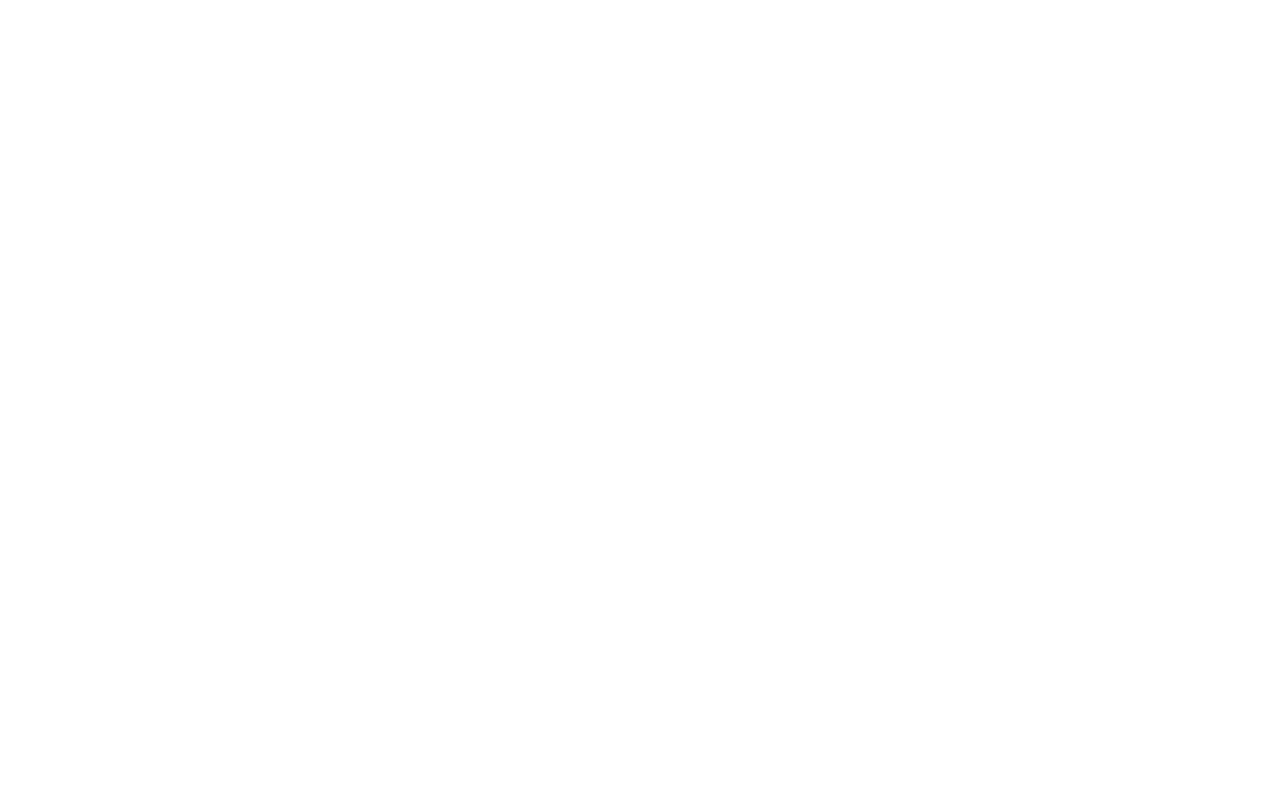
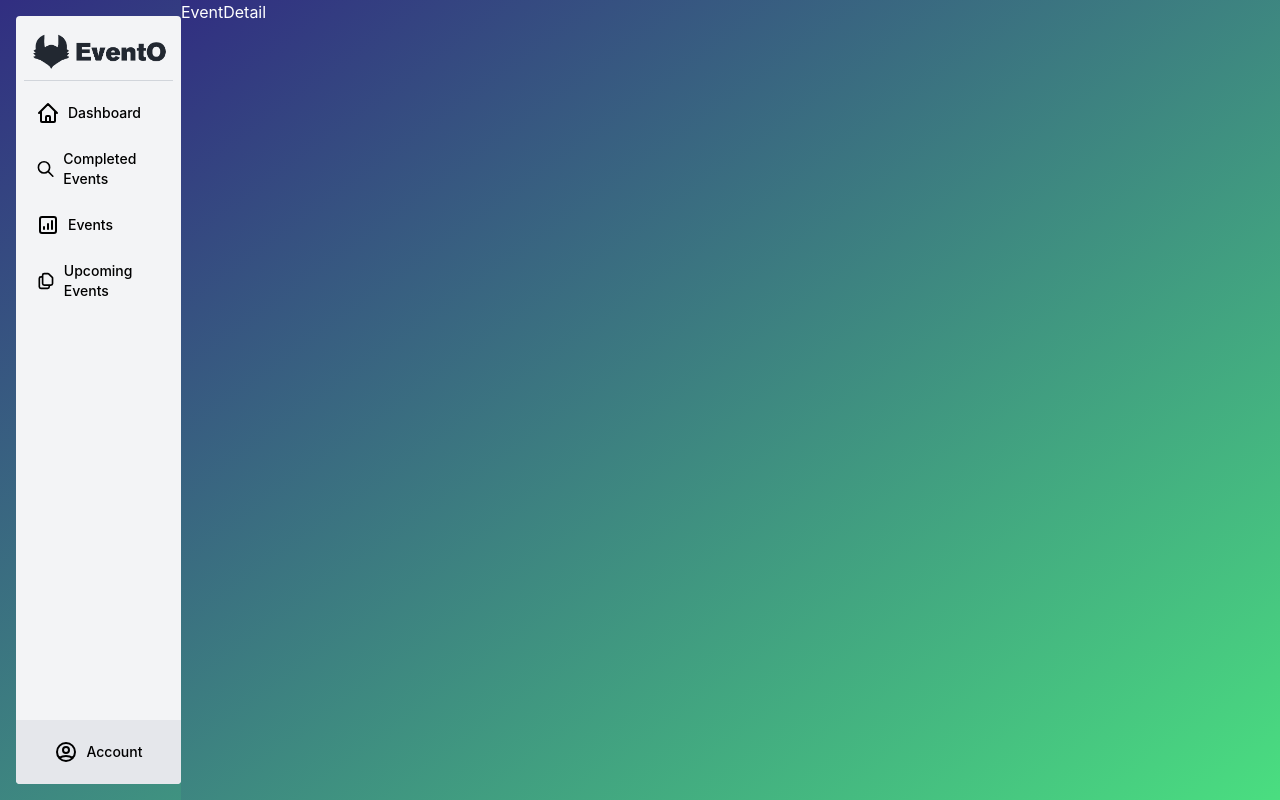
Before and after one commit to Maheep-gupta/evento-frontend, a React (Create React App) app: page /eventDetail in a window 1280 px wide. Before the commit this address had no page. Built offline with nearby package versions, Linux system fonts and the light colour scheme.

Commit message:
eventdetail init

```diff
--- a/src/App.js
+++ b/src/App.js
@@ -11,6 +11,7 @@
 import CompletedEvents from "./components/admin/CompletedEvents";
 import AdminEvent from "./components/admin/AdminEvent";
 import Account from "./components/Account";
+import EventsDetail from "./components/EventsDetail";
 
 function App() {
   // This will get true after a successfull login of of the Admin
@@ -28,6 +29,8 @@
         <Route path="/participatedEvent" exact element={<ParticipatedEvents />} />
         <Route path="/upcomingEvent" exact element={<UpcomingEvent />} />
         <Route path="/user/account" exact element={<Account />} />
+        <Route path="/eventDetail" exact element={<EventsDetail />} />
+
 
         {/* Admin */}
 
--- /dev/null
+++ b/src/components/EventsDetail.js
@@ -0,0 +1,16 @@
+import React from "react";
+import Navbar from "./Navbar";
+
+function EventsDetail() {
+  return (
+    <div className="flex h-screen w-screen bg-gradient-to-tl from-green-400 to-indigo-900">
+      <Navbar title="event" />
+      <div className="bg-gradient-to-tl from-green-400 to-indigo-900 w-full text-white">
+        EventDetail
+      </div>
+      {/* <span>Search</span> */}
+    </div>
+  );
+}
+
+export default EventsDetail;
```
